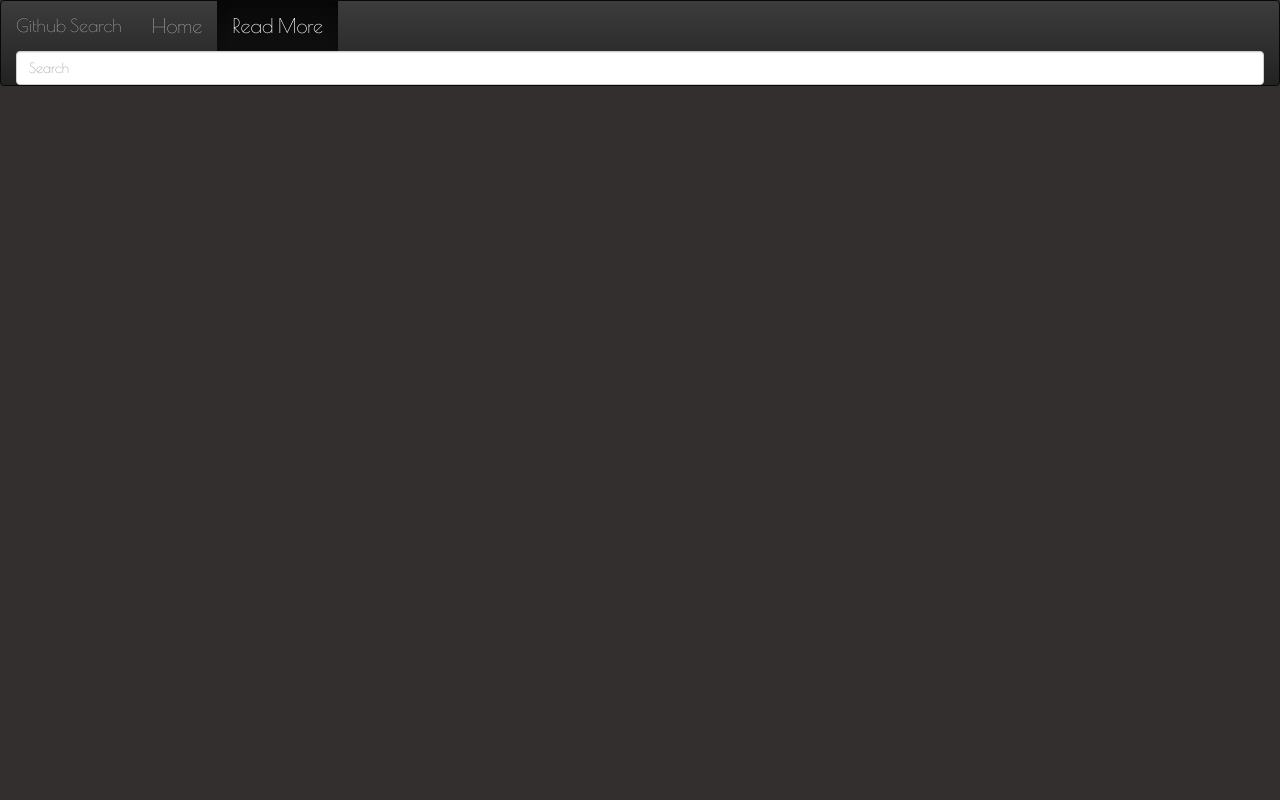
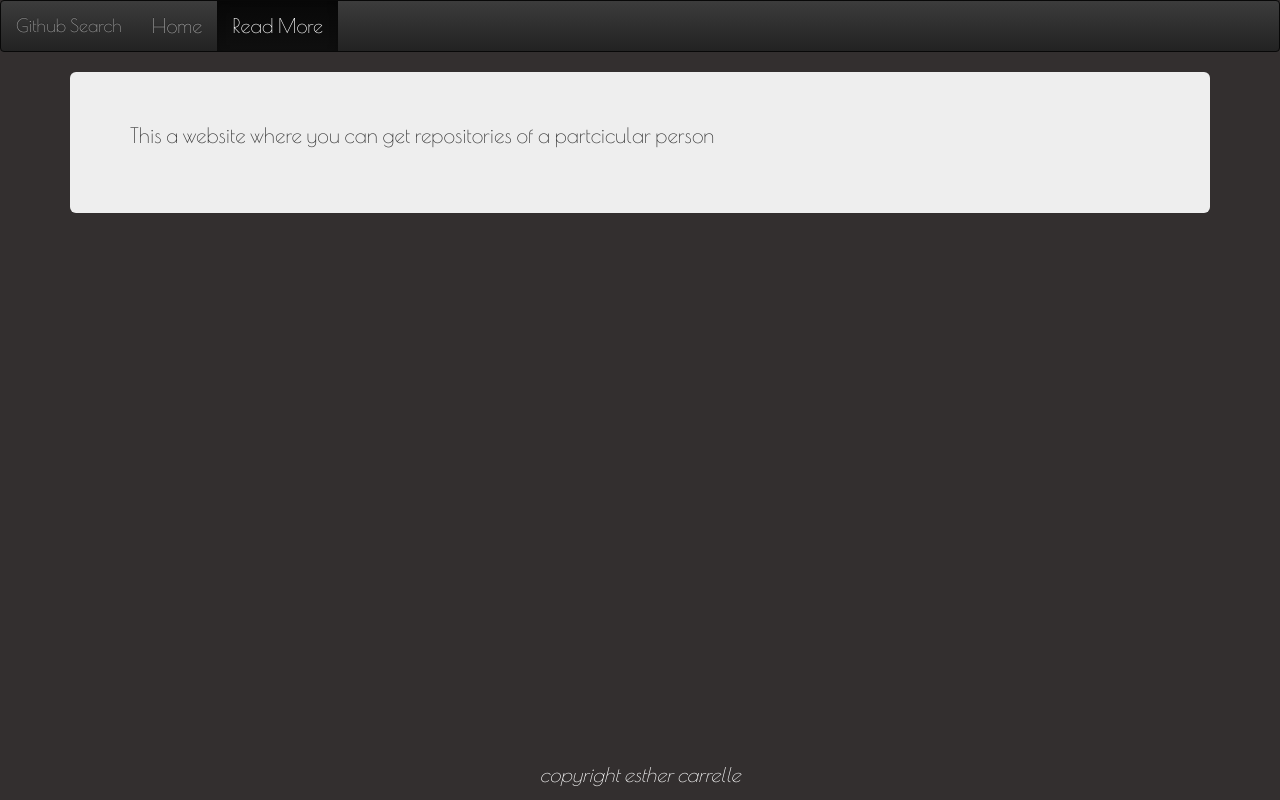
Before and after one commit to esthcarelle/gitSearch, an Angular app: page /readmore in a window 1280 px wide. Built offline with nearby package versions, Linux system fonts and the light colour scheme; no server answers; a web font is replaced by a local one.

Commit message:
add repos view

```diff
--- a/src/app/profile/profile.component.html
+++ b/src/app/profile/profile.component.html
@@ -14,11 +14,16 @@
           <li class="active"><a routerLink="/profile">Home</a></li>
          <li><a routerLink="/readmore">Read More</a></li>
         </ul>
-        <input [(ngModel)]="user" name="user" (keyup)='findPro()' class="form-control mr-sm-2" type="search" placeholder="Search" aria-label="Search">
+
       </div>
 
     </div>
   </nav>
+
+
+        <input [(ngModel)]="user" name="user" (keyup)='findPro()' class="form-control mr-sm-2" type="search" placeholder="Enter a github username" aria-label="Search">
+
+
 
 
 
--- a/src/app/read-more/read-more.component.html
+++ b/src/app/read-more/read-more.component.html
@@ -15,6 +15,13 @@
             </ul>
 
           </div>
-          <input [(ngModel)]="user" name="user" (keyup)='findPro()' class="form-control mr-sm-2" type="search" placeholder="Search" aria-label="Search">
+
         </div>
       </nav>
+      <div class="container">
+          <div class="jumbotron">
+              <p>
+                  This a website where you can get repositories of a partcicular person
+              </p>
+          </div>
+      </div>
--- a/src/index.html
+++ b/src/index.html
@@ -12,6 +12,7 @@
 <link rel="stylesheet" href="https://maxcdn.bootstrapcdn.com/bootstrap/3.3.7/css/bootstrap-theme.min.css" integrity="sha384-rHyoN1iRsVXV4nD0JutlnGaslCJuC7uwjduW9SVrLvRYooPp2bWYgmgJQIXwl/Sp" crossorigin="anonymous">
 <link href="https://fonts.googleapis.com/css?family=Libre+Caslon+Display&display=swap" rel="stylesheet">
 <!-- Latest compiled and minified JavaScript -->
+<script src="https://ajax.googleapis.com/ajax/libs/jquery/1.12.4/jquery.min.js"></script>
 <script src="https://maxcdn.bootstrapcdn.com/bootstrap/3.3.7/js/bootstrap.min.js" integrity="sha384-Tc5IQib027qvyjSMfHjOMaLkfuWVxZxUPnCJA7l2mCWNIpG9mGCD8wGNIcPD7Txa" crossorigin="anonymous"></script>
   <meta name="viewport" content="width=device-width, initial-scale=1">
   <link rel="icon" type="image/x-icon" href="favicon.ico">
@@ -23,7 +24,19 @@
       font-family: 'Poiret One', cursive;
       font-size: 20px
     }
+    .footer {
+  position: fixed;
+  left: 0;
+  bottom: 0;
+  width: 100%;
+  background-color: rgb(51, 47, 47);
+  color: white;
+  text-align: center;
+}
     </style>
   <app-root></app-root>
+  <div class="footer">
+      <p><em>copyright esther carrelle</em></p>
+    </div>
 </body>
 </html>
```
